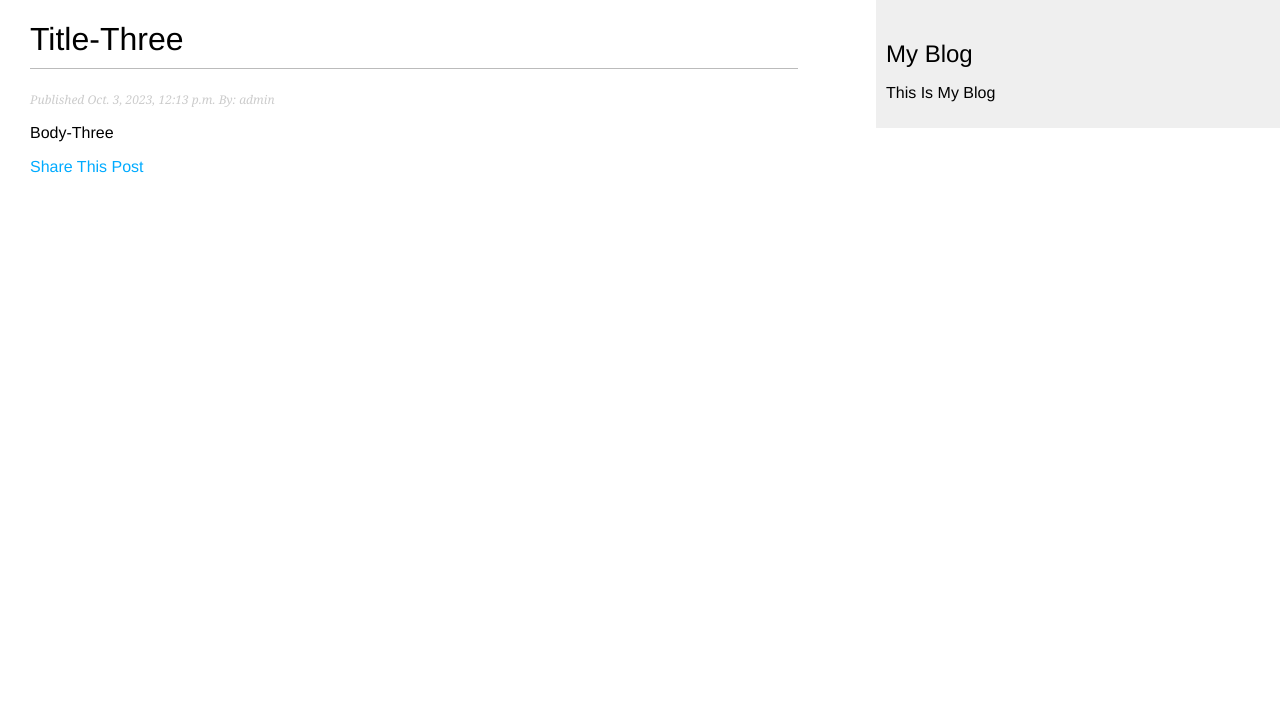
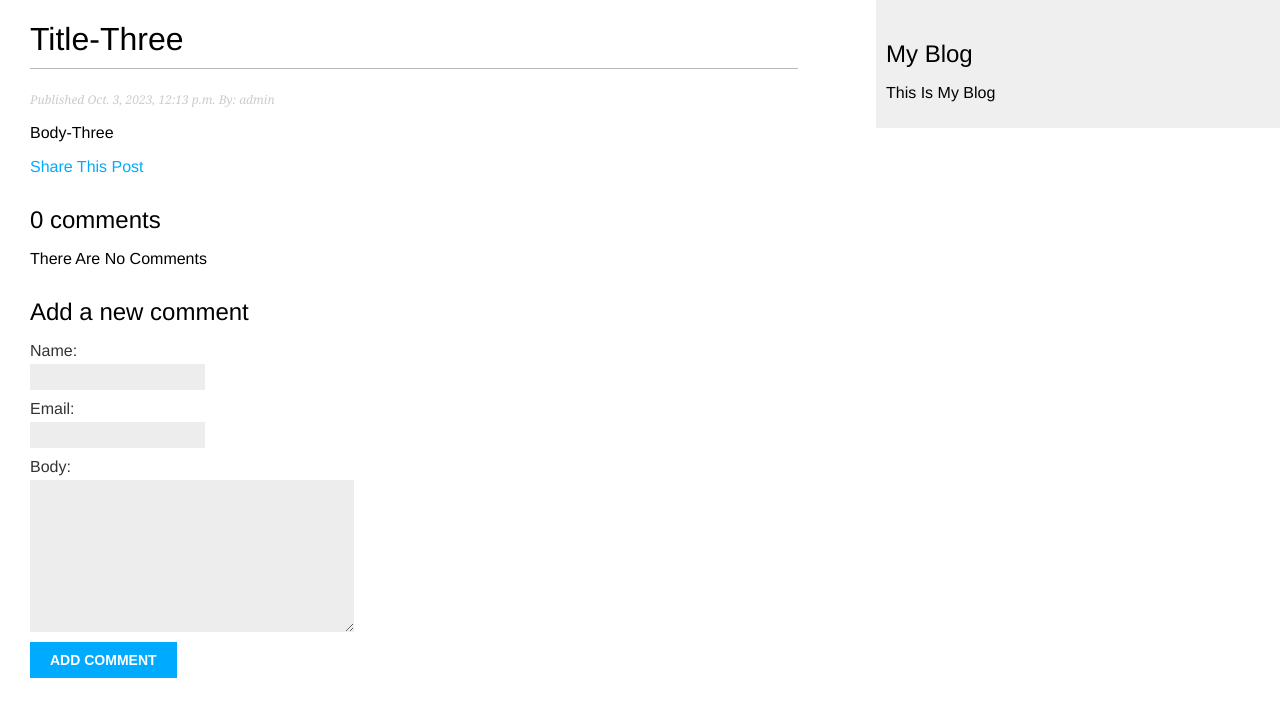
Before and after one commit to MarwanKhatib/Blog_Application, a Django app: a page that uses blog/templates/blog/post/details.html in a window 1280 px wide. Shown: the top 717 px of the page. Run offline with Django 4.2, Linux system fonts and the light colour scheme; data comes from the database, SQL or seed files in the repository; both versions use the stored data as it was after the commit.

Commit message:
Comment System

```diff
--- a/blog/forms.py
+++ b/blog/forms.py
@@ -1,4 +1,5 @@
 from django import forms
+from . import models
 
 
 class EmailPostForm(forms.Form):
@@ -6,3 +7,9 @@ class EmailPostForm(forms.Form):
     email = forms.EmailField()
     to = forms.EmailField()
     comments = forms.CharField(required=False, widget=forms.Textarea)
+
+
+class CommentForm(forms.ModelForm):
+    class Meta:
+        model = models.Comment
+        fields = ["name", "email", "body"]
--- a/blog/models.py
+++ b/blog/models.py
@@ -44,3 +44,20 @@ class Post(models.Model):
                 self.slug,
             ],
         )
+
+
+class Comment(models.Model):
+    post = models.ForeignKey(Post, on_delete=models.CASCADE, related_name="comments")
+    name = models.CharField(max_length=80)
+    email = models.EmailField()
+    body = models.TextField()
+    created = models.DateTimeField(auto_now_add=True)
+    updated = models.DateTimeField(auto_now=True)
+    active = models.BooleanField(default=True)
+
+    class Meta:
+        ordering = ["created"]
+        indexes = [models.Index(fields=["created"])]
+
+    def __str__(self) -> str:
+        return f"Comment By {self.name} On {self.post}"
--- a/blog/templates/blog/post/details.html
+++ b/blog/templates/blog/post/details.html
@@ -13,4 +13,26 @@
             Share This Post
         </a>
     </p>
+
+    {% with comments.count as total_comments %}
+        <h2>
+            {{total_comments}} comment{{total_comments|pluralize}}
+        </h2>
+    {% endwith %}
+
+    {% for comment in comments  %}
+        <div class="comment">
+            <p class="info">
+                Comment {{forloop.counter}} by {{comment.name}}
+                {{comment.created}}
+            </p>
+            {{comment.body|linebreaks}}
+        </div>
+        {% empty %}
+            <p>There Are No Comments</p>
+    {% endfor %}
+    {% include "blog/post/includes/comment_form.html" %}
+
+
+
 {% endblock  %}
--- /dev/null
+++ b/blog/templates/blog/post/includes/comment_form.html
@@ -0,0 +1,6 @@
+<h2>Add a new comment</h2>
+<form action="{% url "blog:post_comment" post.id %}" method="post">
+    {{form.as_p}}
+    {% csrf_token %}
+    <p><input type="submit" value="Add Comment"></p>
+</form>
--- a/blog/urls.py
+++ b/blog/urls.py
@@ -13,4 +13,5 @@ urlpatterns = [
         name="post_details",
     ),
     path("<int:id>/share/", views.post_share, name="post_share"),
+    path("<int:id>/comment/", views.post_comment, name="post_comment"),
 ]
--- a/blog/views.py
+++ b/blog/views.py
@@ -3,8 +3,9 @@ from django.http import Http404
 from . import models
 from django.core.paginator import Paginator, EmptyPage, PageNotAnInteger
 from django.views.generic import ListView
-from .forms import EmailPostForm
+from .forms import EmailPostForm, CommentForm
 from django.core.mail import send_mail
+from django.views.decorators.http import require_POST
 
 # def posts_list(request):
 #     posts = models.Post.objects.all()
@@ -40,7 +41,13 @@ def post_details(request, year, month, day, post):
         publish__day=day,
         status=models.Post.Status.PUBLISHED,
     )
-    return render(request, "blog/post/details.html", {"post": post})
+    comments = post.comments.filter(active=True)
+    form = CommentForm()
+    return render(
+        request,
+        "blog/post/details.html",
+        {"post": post, "comments": comments, "form": form},
+    )
 
 
 def post_share(request, id):
@@ -60,3 +67,19 @@ def post_share(request, id):
     return render(
         request, "blog/post/share.html", {"post": post, "form": form, "sent": sent}
     )
+
+
+@require_POST
+def post_comment(request, id):
+    post = get_object_or_404(models.Post, id=id, status=models.Post.Status.PUBLISHED)
+    comment = None
+    form = CommentForm(data=request.POST)
+    if form.is_valid():
+        comment = form.save(commit=False)
+        comment.post = post
+        comment.save()
+    return render(
+        request,
+        "blog/post/comment.html",
+        {"post": post, "form": form, "comment": comment},
+    )
```
Also changed, not shown: blog/admin.py (+8 -1 lines), blog/templates/blog/post/comment.html (added, +10 -0 lines), blog/migrations/0003_comment.py (added), db.sqlite3.
